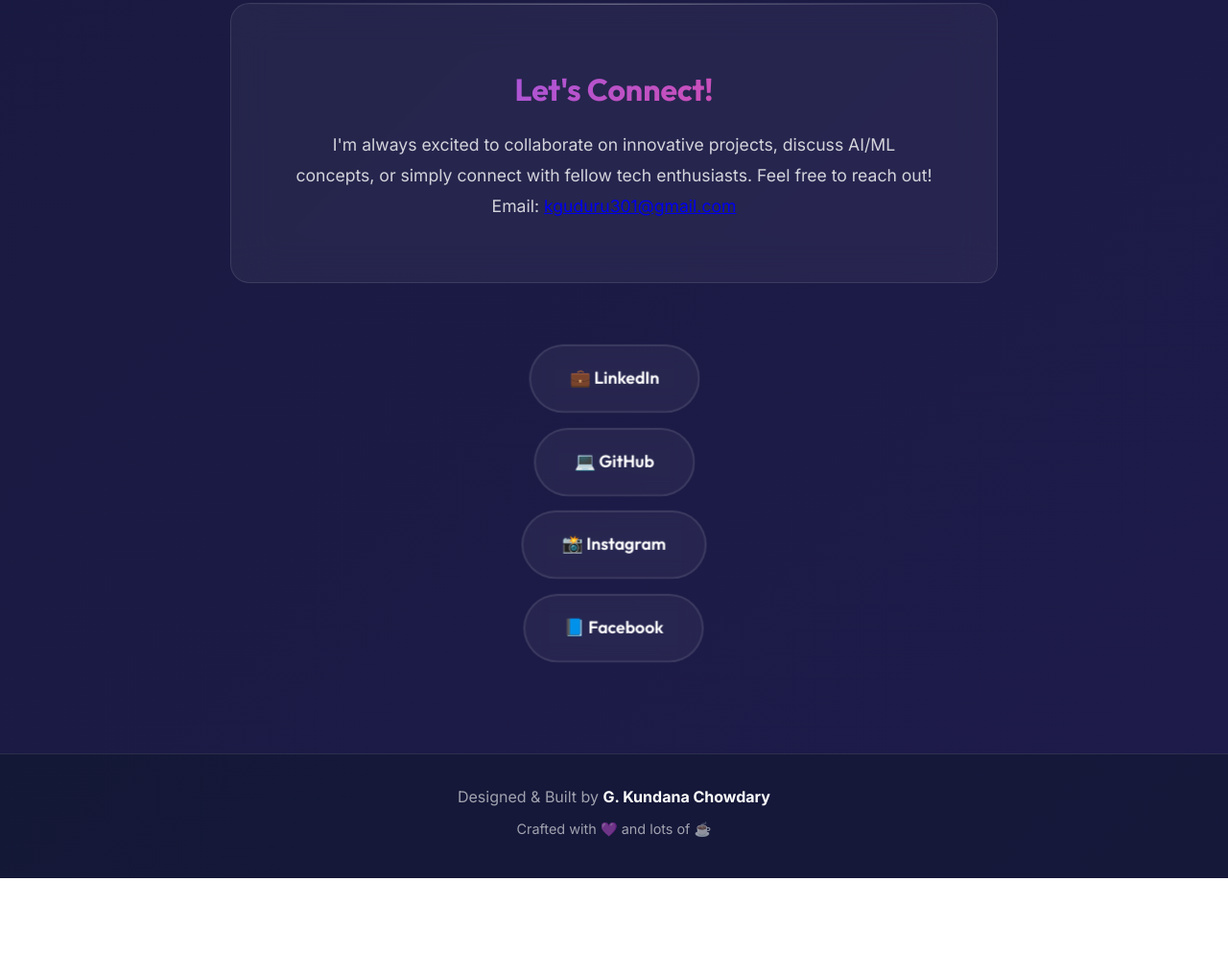
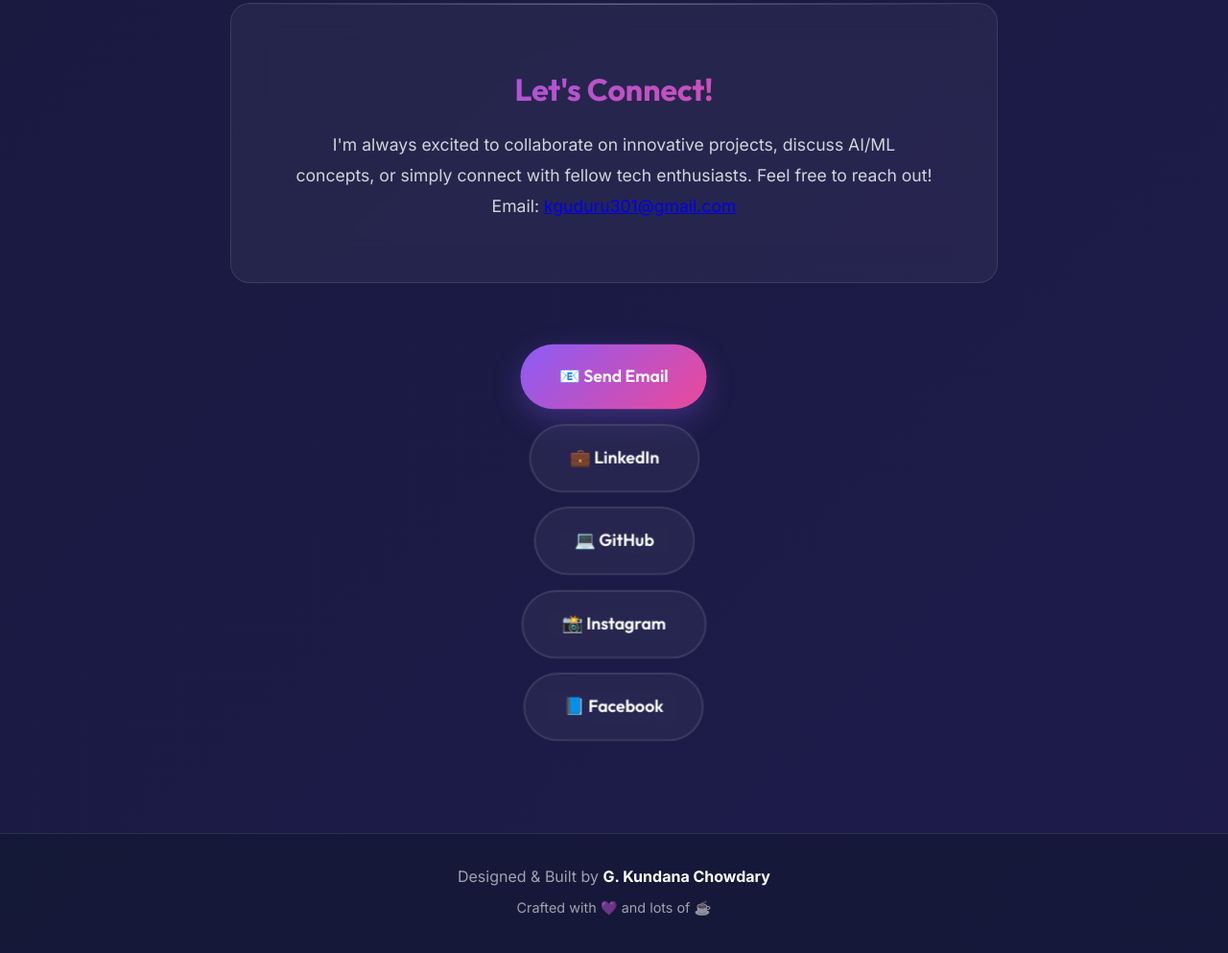
Before and after one commit to Kundana301/Portfolio, a plain HTML site: page index.html in a window 1280 px wide. Shown: the part 5060-6053 px from the top of the page at 96% size. Before the commit the page ends 5975 px from the top, so only its background shows below. Drawn offline with Linux system fonts and the light colour scheme; animation ran at ten frames a second.

```diff
--- a/index.html
+++ b/index.html
@@ -511,6 +511,9 @@
                     <p class="contact-email">Email: <a href="mailto:kguduru301@gmail.com">kguduru301@gmail.com</a></p>
                 </div>
                 <div class="contact-buttons">
+                    <a href="mailto:kguduru301@gmail.com" class="jelly-button primary large">
+                        <span>📧 Send Email</span>
+                    </a>
                     <a href="https://www.linkedin.com/in/kundana-chowdary-aaa830293" target="_blank" rel="noopener noreferrer" class="jelly-button secondary large">
                         <span>💼 LinkedIn</span>
                     </a>
```
